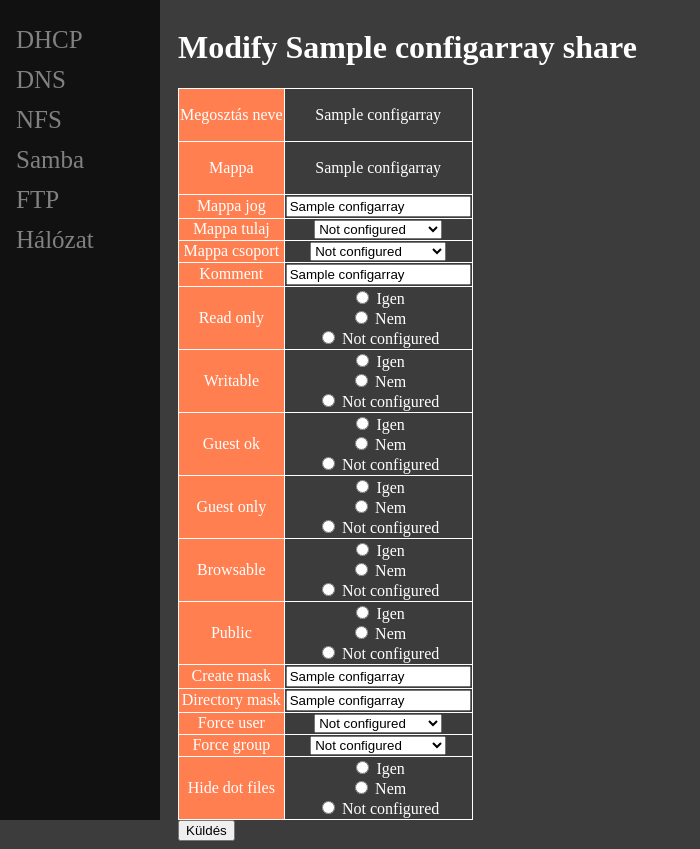
After one commit to TolnaiAttila/uswg, a Flask app: template uswg/templates/samba/modify_nobody_share.html in a window 1280 px wide. The commit adds this page. Shown: the whole page, without its empty margins (0-700 px from the left). Run offline with Flask 3, Linux system fonts and the light colour scheme; the template is opened without the code that fills it: most values are stand-ins (such as "Sample title", 1, 10 or a date in 2020).

Commit message:
Samba nobody share modify

```diff
--- a/uswg/main.py
+++ b/uswg/main.py
@@ -745,6 +745,31 @@ def service_modify(current_user):
 
 
     if id == "samba-nobody-share-check":
+
+        if "modify-samba-share-button" in request.form:
+            button = str(request.form.get('modify-samba-share-button'))
+            configarray = f.samba_check_selected_nobody_share(button)
+
+            if isinstance(configarray, int):
+                number = configarray
+                text = err.error(number)
+                return render_template('shared/error.html', text=text)
+
+            userarray = f.samba_list_all_system_users()
+            if isinstance(userarray, int):
+                number = userarray
+                text=err.error(number)
+                return render_template('shared/error.html', text=text)
+
+            grouparray = f.samba_list_all_system_groups()
+            if isinstance(grouparray, int):
+                number = grouparray
+                text=err.error(number)
+                return render_template('shared/error.html', text=text)
+
+            return render_template('samba/modify_nobody_share.html', configarray=configarray, userarray=userarray, grouparray=grouparray)
+
+
         if "delete-samba-share-button" in request.form:
             button = str(request.form.get('delete-samba-share-button'))
             dirdel = str(request.form.get('dir-delete'))
@@ -757,8 +782,46 @@ def service_modify(current_user):
             if number != 0:
                 text = err.error(number)
                 return render_template('shared/error.html', text=text)
+            return redirect(url_for("samba"))
+
+
+    if id == "samba-modify-nobody-share":
+        sharename = str(request.form.get('share-name'))
+        sharepath = str(request.form.get('share-path'))
+        dirperm = str(request.form.get('dir-perm'))
+        owneru = str(request.form.get('owner-user'))
+        ownerg = str(request.form.get('owner-group'))
+        comment = str(request.form.get('comment'))
+        readonly = str(request.form.get('read-only'))
+        writable = str(request.form.get('writable'))
+        guestok = str(request.form.get('guest-ok'))
+        guestonly = str(request.form.get('guest-only'))
+        browsable = str(request.form.get('browsable'))
+        public = str(request.form.get('public'))
+        createmask = str(request.form.get('create-mask'))
+        dirmask = str(request.form.get('directory-mask'))
+        forceuser = str(request.form.get('force-user'))
+        forcegroup = str(request.form.get('force-group'))
+        dotfiles = str(request.form.get('hide-dot-files'))
+
+        dirdel="no"
+        button = ("delete_samba_share_" + sharename + "_Button")
+        number = f.samba_delete_nobody_share(button, dirdel)
+        if number != 0:
+            text=err.error(number)
+            return render_template('shared/error.html', text=text)
+
+        number = f.samba_add_nobody_share(sharename, sharepath, dirperm, owneru, ownerg, comment, readonly, writable, guestok, guestonly, browsable, public, createmask, dirmask, forceuser, forcegroup, dotfiles)
+        if number != 0:
+            text=err.error(number)
+            return render_template('shared/error.html', text=text)
+
+        number = f.samba_merge_config()
+        if number != 0:
+            text=err.error(number)
+            return render_template('shared/error.html', text=text)
+
         return redirect(url_for("samba"))
-
 
     return render_template('shared/error.html', text=text)
 
--- /dev/null
+++ b/uswg/templates/samba/modify_nobody_share.html
@@ -0,0 +1,193 @@
+<!DOCTYPE html>
+<html lang="en">
+<head>
+    <meta charset="UTF-8">
+    <meta name="viewport" content="width=device-width, initial-scale=1.0">
+    <link rel="stylesheet" type="text/css" href="{{ url_for('static',filename='styles/sidebar_style.css') }}" />
+    <link rel="stylesheet" type="text/css" href="{{ url_for('static',filename='styles/shared_style.css') }}" />
+    <title>Modify share</title>
+</head>
+<body>
+    <div class="flex_site">
+        <div class="sidebar">
+            {% include 'shared/sidebar.html' %}
+        </div>
+        <div class="main_site">
+            <h1>Modify {{configarray[0]}} share</h1>
+            <form id="modifysambanobodyshareForm" action="/service/modify" method="post">
+                <input type="hidden" name="form_id" value="samba-modify-nobody-share">
+                <input type="hidden" name="share-name" value="{{configarray[0]}}" >
+                <input type="hidden" name="share-path" value="{{configarray[1]}}" >
+                <table>
+                <tr>
+                    <td class="table-title">Megosztás neve</td>
+                    <td class="global-config-table"><p>{{configarray[0]}}</p></td>
+                </tr>
+                <tr>
+                    <td class="table-title">Mappa</td>
+                    <td class="global-config-table">
+                        <p>{{configarray[1]}}</p>
+                    </td>
+                </tr>
+                <tr>
+                    <td class="table-title">Mappa jog</td>
+                    <td class="global-config-table"><input type="text" name="dir-perm" id="dir-perm" value="{{configarray[2]}}" pattern="[0-7][0-7][0-7]"></td>
+                </tr>
+                <tr>
+                    <td class="table-title">Mappa tulaj</td>
+                    <td class="global-config-table">
+                        <select name="owner-user" id="owner-user" required>
+                            <option value="not_configured" {% if configarray[3] == "not configured" %} selected {% endif %}>Not configured</option>
+                            {% for i in userarray %}
+                            <option value="{{ i }}" {% if i == configarray[3] %} selected {% endif %}>{{ i }}</option>
+                            {% endfor %}
+                        </select>
+                    </td>
+                </tr>
+                <tr>
+                    <td class="table-title">Mappa csoport</td>
+                    <td class="global-config-table">
+                        <select name="owner-group" id="owner-group" required>
+                            <option value="not_configured" {% if configarray[4] == "not configured" %} selected {% endif %}>Not configured</option>
+                            {% for i in grouparray %}
+                            <option value="{{ i }}" {% if i == configarray[4] %} selected {% endif %}>{{ i }}</option>
+                            {% endfor %}
+                        </select>
+                    </td>
+                </tr>
+
+                <tr>
+                    <td class="table-title">Komment</td>
+                    <td class="global-config-table"><input type="text" name="comment" {% if configarray[5] == "not configured" %} value="" {% else %} value="{{configarray[5]}}" {% endif %} id="comment"></td>
+                </tr>
+
+                <tr>
+                    <td class="table-title">Read only</td>
+                    <td class="global-config-table">
+                        <input type="radio" id="yes-read-only" name="read-only" value="yes" {% if configarray[6] == "yes" %} checked {% endif %}>
+                        <label for="yes-read-only">Igen</label>
+                        <br>
+                        <input type="radio" id="no-read-only" name="read-only" value="no" {% if configarray[6] == "no" %} checked {% endif %}>
+                        <label for="no-read-only">Nem</label>
+                        <br>
+                        <input type="radio" id="not-configured-read-only" name="read-only" value="not_configured" required {% if configarray[6] == "not configured" %} checked {% endif %}>
+                        <label for="not-configured-read-only">Not configured</label>
+                    </td>
+                </tr>
+                <tr>
+                    <td class="table-title">Writable</td>
+                    <td class="global-config-table">
+                        <input type="radio" id="yes-writable" name="writable" value="yes" {% if configarray[7] == "yes" %} checked {% endif %}>
+                        <label for="yes-writable">Igen</label>
+                        <br>
+                        <input type="radio" id="no-writable" name="writable" value="no" {% if configarray[7] == "no" %} checked {% endif %}>
+                        <label for="no-writable">Nem</label>
+                        <br>
+                        <input type="radio" id="not-configured-writable" name="writable" value="not_configured" required {% if configarray[7] == "not configured" %} checked {% endif %}>
+                        <label for="not-configured-writable">Not configured</label>
+                    </td>
+                </tr>
+                <tr>
+                    <td class="table-title">Guest ok</td>
+                    <td class="global-config-table">
+                        <input type="radio" id="yes-guest-ok" name="guest-ok" value="yes" {% if configarray[8] == "yes" %} checked {% endif %}>
+                        <label for="yes-guest-ok">Igen</label>
+                        <br>
+                        <input type="radio" id="no-guest-ok" name="guest-ok" value="no" {% if configarray[8] == "no" %} checked {% endif %}>
+                        <label for="no-guest-ok">Nem</label>
+                        <br>
+                        <input type="radio" id="not-configured-guest-ok" name="guest-ok" value="not_configured" {% if configarray[8] == "not configured" %} checked {% endif %} required>
+                        <label for="not-configured-guest-ok">Not configured</label>
+                    </td>
+                </tr>
+                <tr>
+                    <td class="table-title">Guest only</td>
+                    <td class="global-config-table">
+                        <input type="radio" id="yes-guest-only" name="guest-only" value="yes" {% if configarray[9] == "yes" %} checked {% endif %}>
+                        <label for="yes-guest-only">Igen</label>
+                        <br>
+                        <input type="radio" id="no-guest-only" name="guest-only" value="no" {% if configarray[9] == "no" %} checked {% endif %}>
+                        <label for="no-guest-only">Nem</label>
+                        <br>
+                        <input type="radio" id="not-configured-guest-only" name="guest-only" value="not_configured" {% if configarray[9] == "not configured" %} checked {% endif %} required >
+                        <label for="not-configured-guest-only">Not configured</label>
+                    </td>
+                </tr>
+                <tr>
+                    <td class="table-title">Browsable</td>
+                    <td class="global-config-table">
+                        <input type="radio" id="yes-browsable" name="browsable" value="yes" {% if configarray[10] == "yes" %} checked {% endif %}>
+                        <label for="yes-browsable">Igen</label>
+                        <br>
+                        <input type="radio" id="no-browsable" name="browsable" value="no" {% if configarray[10] == "no" %} checked {% endif %}>
+                        <label for="no-browsable">Nem</label>
+                        <br>
+                        <input type="radio" id="not-configured-browsable" name="browsable" value="not_configured" {% if configarray[10] == "not configured" %} checked {% endif %} required >
+                        <label for="not-configured-browsable">Not configured</label>
+                    </td>
+                </tr>
+                <tr>
+                    <td class="table-title">Public</td>
+                    <td class="global-config-table">
+                        <input type="radio" id="yes-public" name="public" value="yes" {% if configarray[11] == "yes" %} checked {% endif %}>
+                        <label for="yes-public">Igen</label>
+                        <br>
+                        <input type="radio" id="no-public" name="public" value="no" {% if configarray[11] == "no" %} checked {% endif %}>
+                        <label for="no-public">Nem</label>
+                        <br>
+                        <input type="radio" id="not-configured-public" name="public" value="not_configured" {% if configarray[11] == "not configured" %} checked {% endif %} required>
+                        <label for="not-configured-public">Not configured</label>
+                    </td>
+                </tr>
+                <tr>
+                    <td class="table-title">Create mask</td>
+                    <td class="global-config-table"><input type="text" name="create-mask" id="create-mask" {% if configarray[12] == "not configured" %} value="" {% else %} value="{{configarray[12]}}" {% endif %} pattern="[0-7][0-7][0-7][0-7]"></td>
+                </tr>
+                <tr>
+                    <td class="table-title">Directory mask</td>
+                    <td class="global-config-table"><input type="text" name="directory-mask" id="create-mask" {% if configarray[13] == "not configured" %} value="" {% else %} value="{{configarray[13]}}" {% endif %} pattern="[0-7][0-7][0-7][0-7]"></td>
+                </tr>
+                <tr>
+                    <td class="table-title">Force user</td>
+                    <td class="global-config-table">
+                        <select name="force-user" id="force-user" required>
+                            <option value="not_configured" {% if configarray[14] == "not configured" %} selected {% endif %}>Not configured</option>
+                            {% for i in userarray %}
+                            <option value="{{ i }}" {% if configarray[14] == i %} selected {% endif %}>{{ i }}</option>
+                            {% endfor %}
+                        </select>
+                    </td>
+                </tr>
+                <tr>
+                    <td class="table-title">Force group</td>
+                    <td class="global-config-table">
+                        <select name="force-group" id="force-group" required>
+                            <option value="not_configured" {% if configarray[15] == "not configured" %} selected {% endif %}>Not configured</option>
+                            {% for i in grouparray %}
+                            <option value="{{ i }}" {% if configarray[15] == i %} selected {% endif %}>{{ i }}</option>
+                            {% endfor %}
+                        </select>
+                    </td>
+                </tr>
+                <tr>
+                    <td class="table-title">Hide dot files</td>
+                    <td class="global-config-table">
+                        <input type="radio" id="yes-hide-dot-files" name="hide-dot-files" value="yes" {% if configarray[16] == "yes" %} checked {% endif %}>
+                        <label for="yes-hide-dot-files">Igen</label>
+                        <br>
+                        <input type="radio" id="no-hide-dot-files" name="hide-dot-files" value="no" {% if configarray[16] == "no" %} checked {% endif %}>
+                        <label for="no-hide-dot-files">Nem</label>
+                        <br>
+                        <input type="radio" id="not-configured-hide-dot-files" name="hide-dot-files" value="not_configured" {% if configarray[16] == "not configured" %} checked {% endif %} required>
+                        <label for="not-configured-hide-dot-files">Not configured</label>
+                    </td>
+                </tr>
+
+            </table>
+            <button type="submit">Küldés</button>
+
+            </form>
+        </div>
+    </div>
+</body>
+</html>
--- a/uswg/templates/samba/samba.html
+++ b/uswg/templates/samba/samba.html
@@ -14,7 +14,7 @@
         <div class="sidebar">
             {% include 'shared/sidebar.html' %}
         </div>
-        <div class="main_site" style="overflow-x: auto;">
+        <div class="main_site">
 
             {% if status == 156 %}
                 <p>A Samba kiszolgáló nincs telepítve.</p>
```
Also changed, not shown: uswg/functions.py (+18 -0 lines), 2 other files.
